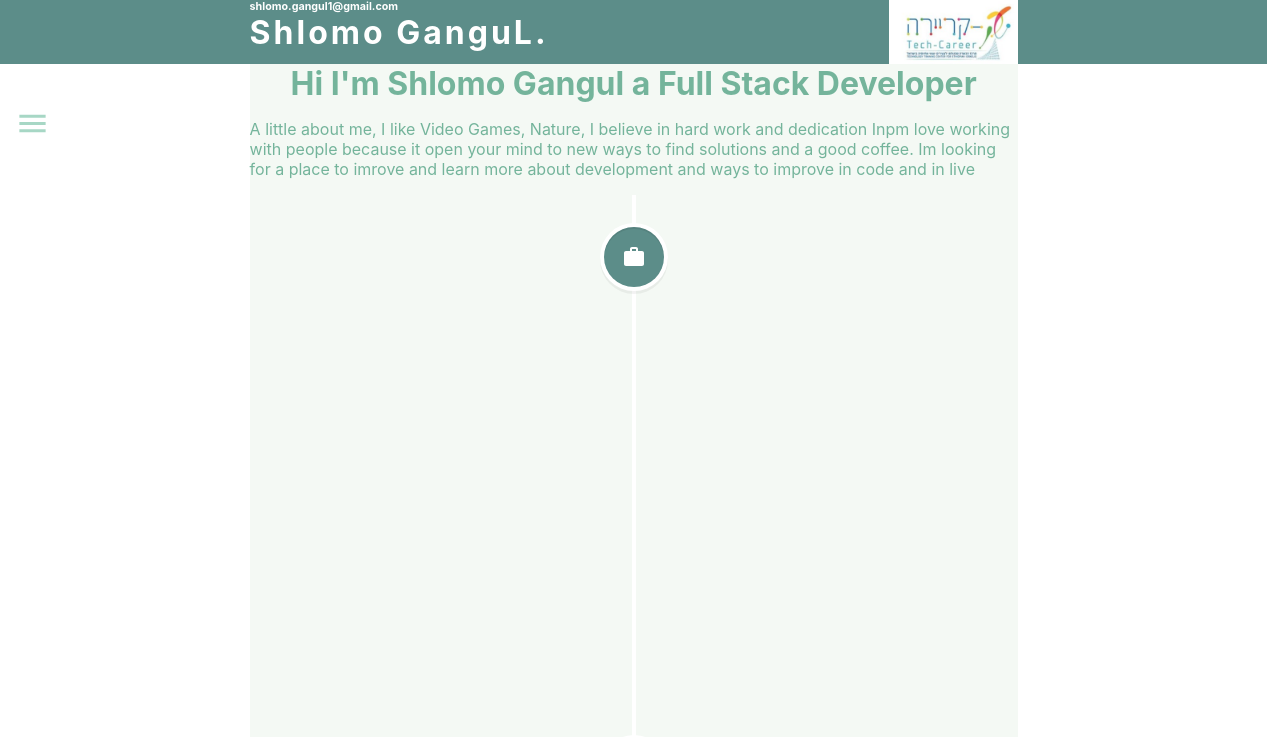
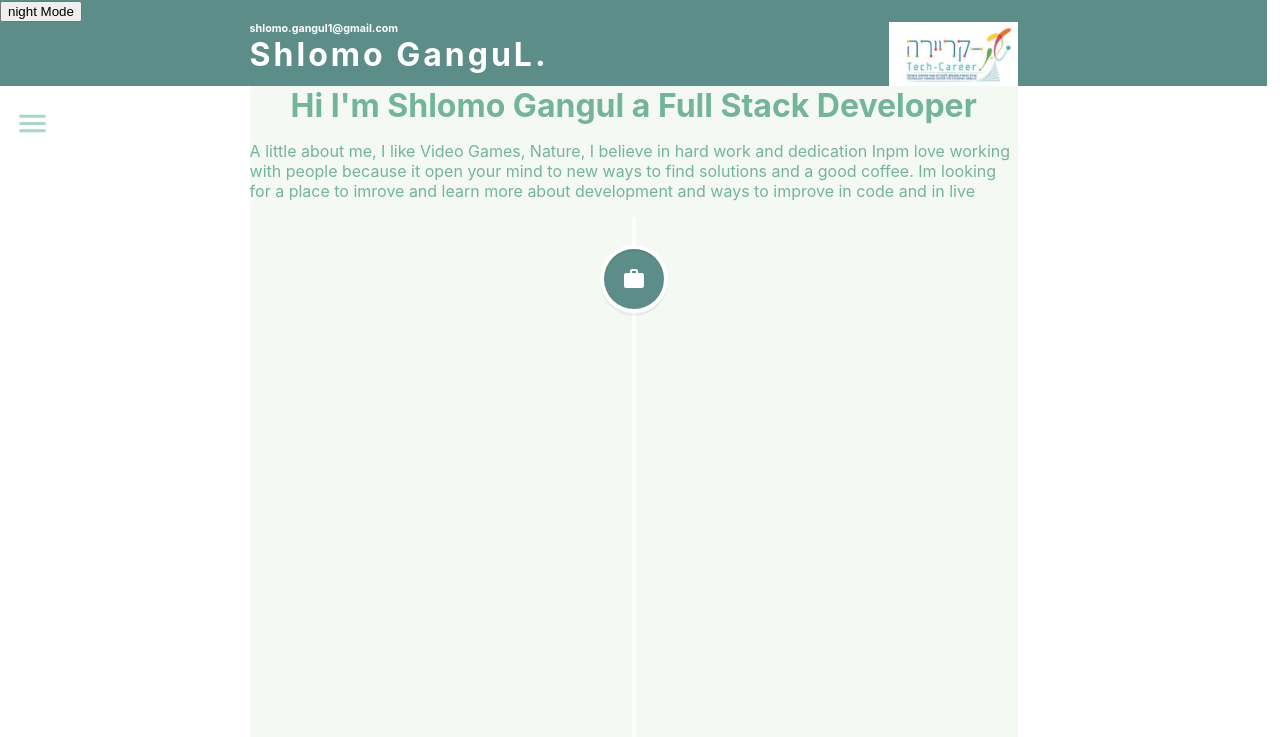
Before and after one commit to shlomo-gangul/portfolio, a React (Create React App) app: page /#/ in a window 1280 px wide. Shown: the top 737 px of the page. Built offline with nearby package versions, Linux system fonts and the light colour scheme.

Commit message:
added night mode

```diff
--- a/package.json
+++ b/package.json
@@ -15,6 +15,7 @@
     "react-scripts": "4.0.3",
     "react-transition-group": "^4.4.2",
     "react-vertical-timeline-component": "^3.3.3",
+    "styled-components": "^5.3.0",
     "web-vitals": "^1.1.2"
   },
   "scripts": {
--- a/src/App.js
+++ b/src/App.js
@@ -7,13 +7,38 @@ import SideBar from "./components/SideBar/SideBar";
 import { DataProvider } from "./Context/Context";
 import {DATA} from './Variable/Variable'
 import "./App.css";
+import { useReducer } from "react";
+const theme ={theme:false}
+
+const reducer = (state,action)=>{
+  switch(action.type){
+    case 'themeMode':
+      const newTheme = !state.theme
+      return {...state,theme:newTheme}
+      default:
+        return state.theme
+  }
+}
+
+
+
 
 function App() {
+  const [themeState,dispatch] = useReducer(reducer,theme.theme)
+
+  const nightModeSwitch = ()=>{
+    const action= {
+      type: 'themeMode'
+    }
+    dispatch(action)
+  }
+ let data = {data:DATA(),
+    themeReducer:{themeState,dispatch}}
   return (
     <div className="App">
-      <DataProvider value={DATA()}>
+    <DataProvider value={data}>
       <Router>
-        <Header />
+        <Header nightModeSwitch={nightModeSwitch} />
         <div className="SideBar">
           <SideBar />
         </div>
--- a/src/Routing/Routing.jsx
+++ b/src/Routing/Routing.jsx
@@ -4,11 +4,13 @@ import Home from "../components/pages/Home/Home";
 import Skills from "../components/pages/Skills/Skills";
 import Portfolio from "../components/pages/Portfolio/Portfolio";
 import ContactMe from "../components/pages/ContactMe/ContactMe";
-
+import useData from "../Context/Context";
 
 const Routing = () => {
+let theme = useData().themeReducer.themeState
+console.log(theme.theme);
   return (
-    <div>
+    <div style={{background:`${theme.theme?'black':'#F4F9F4'}`}}>
       <Switch>
         <Route exact path="/">
           <Home />
--- a/src/Variable/Variable.js
+++ b/src/Variable/Variable.js
@@ -47,7 +47,12 @@ const contactMe = {images:{
   img1:"/portfolio/images/topSecret.gif",
   img2:"/portfolio/images/indi.jpeg"},
 users:{}};
+const theme={
+  background:'black',
+  color:'white',
+}
+
 export function DATA() {
-  const  [data, setData] = useState({ header, home, skills, portfolio, contactMe })
+  const  [data, setData] = useState({ header, home, skills, portfolio, contactMe ,theme})
   return {data,setData}
 }
--- a/src/components/Header/Header.jsx
+++ b/src/components/Header/Header.jsx
@@ -1,8 +1,9 @@
 import React from 'react'
 import NavBar from '../NavBar/NavBar'
-const Header = () => {
+const Header = ({nightModeSwitch}) => {
     return (
         <div className='Header'>
+            <button onClick={nightModeSwitch}>night Mode</button>
             <NavBar/>
         </div>
     )
--- a/src/components/NavBar/NavBar.jsx
+++ b/src/components/NavBar/NavBar.jsx
@@ -4,9 +4,9 @@ import Link from "../Features/Link/Link";
 import "./NavBar.css";
 
 const NavBar = () => {
-  const fullname = useData().data.header.fullname;
-  const email = useData().data.header.email;
-  const img = useData().data.header.img;
+  const fullname = useData().data.data.header.fullname;
+  const email = useData().data.data.header.email;
+  const img = useData().data.data.header.img;
   return (
     <div className="NavBar">
       <div>
--- a/src/components/pages/ContactMe/ContactMe.jsx
+++ b/src/components/pages/ContactMe/ContactMe.jsx
@@ -46,7 +46,7 @@ const DialogContent = withStyles((theme) => ({
 
 
 const ContactMe = () => {
-    const images = useData().data.contactMe.images;
+    const images = useData().data.data.contactMe.images;
 
     const [open, setOpen] = useState(false);
 
--- a/src/components/pages/Home/Home.jsx
+++ b/src/components/pages/Home/Home.jsx
@@ -11,11 +11,11 @@ import "react-vertical-timeline-component/style.min.css";
 import "./Home.css";
 
 const Home = () => {
-  const title = useData().data.home.title;
-  const aboutMeText = useData().data.home.aboutMeText;
-  const images = useData().data.home.images;
-  const cardText = useData().data.home.cardText;
-  console.log(images);
+  const title = useData().data.data.home.title;
+  const aboutMeText = useData().data.data.home.aboutMeText;
+  const images = useData().data.data.home.images;
+  const cardText = useData().data.data.home.cardText;
+
   return (
     <div className="Home">
       <h1 className="homeH1">{title}</h1>
--- a/src/components/pages/Portfolio/Portfolio.jsx
+++ b/src/components/pages/Portfolio/Portfolio.jsx
@@ -6,7 +6,7 @@ import "./portfolio.css";
 
 
 const Portfolio = () => {
-  const images = useData().data.portfolio.images;
+  const images = useData().data.data.portfolio.images;
 
   return (
     <div className="portfolio">
--- a/src/components/pages/Skills/Skills.jsx
+++ b/src/components/pages/Skills/Skills.jsx
@@ -4,8 +4,8 @@ import "./Skills.css";
 
 
 const Skills = () => {
-    const images = useData().data.skills.images;
-    const text = useData().data.skills.text;
+    const images = useData().data.data.skills.images;
+    const text = useData().data.data.skills.text;
   return (
     <div className="skills">
       <h1>Skills</h1>
```
Also changed, not shown: 1 other file (tests, documents, lock files or other folders).
